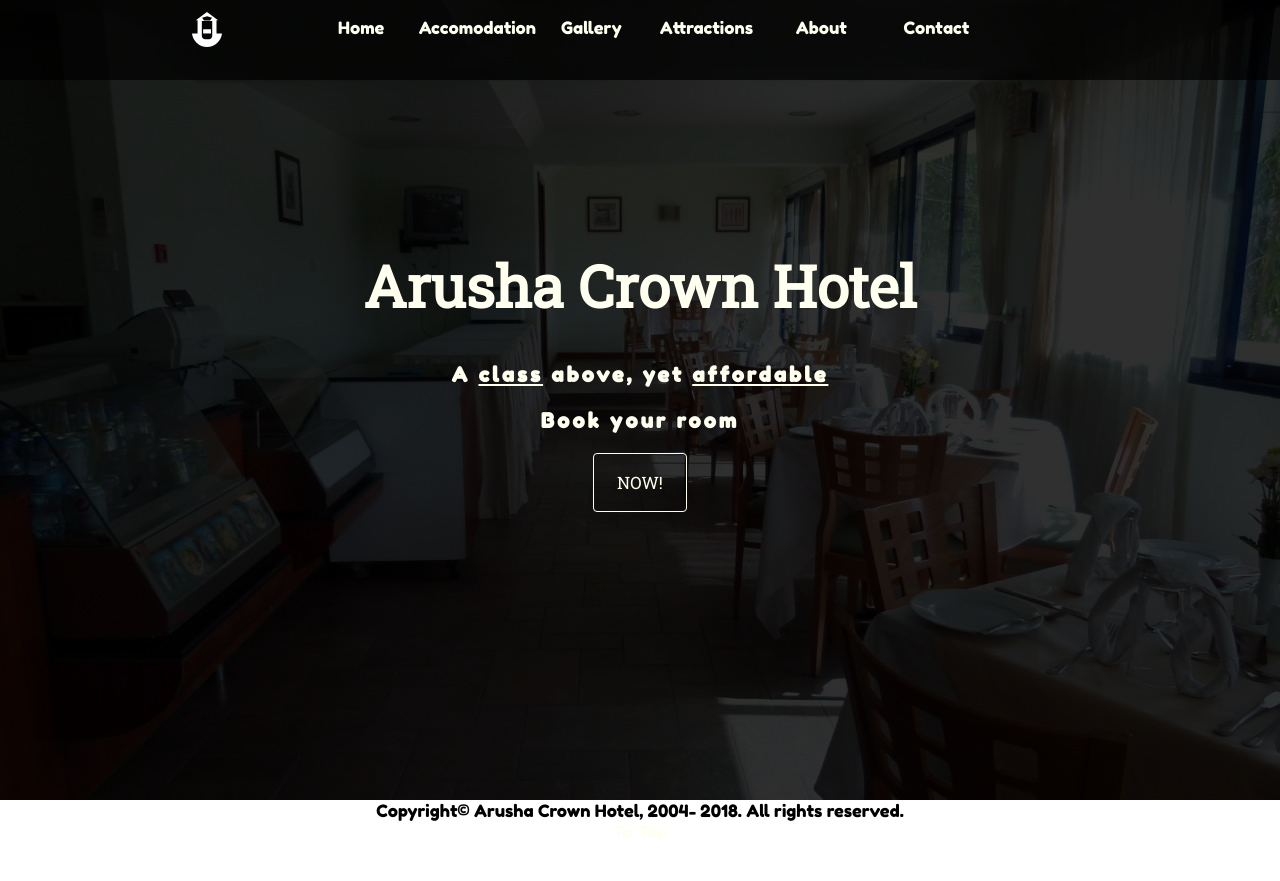
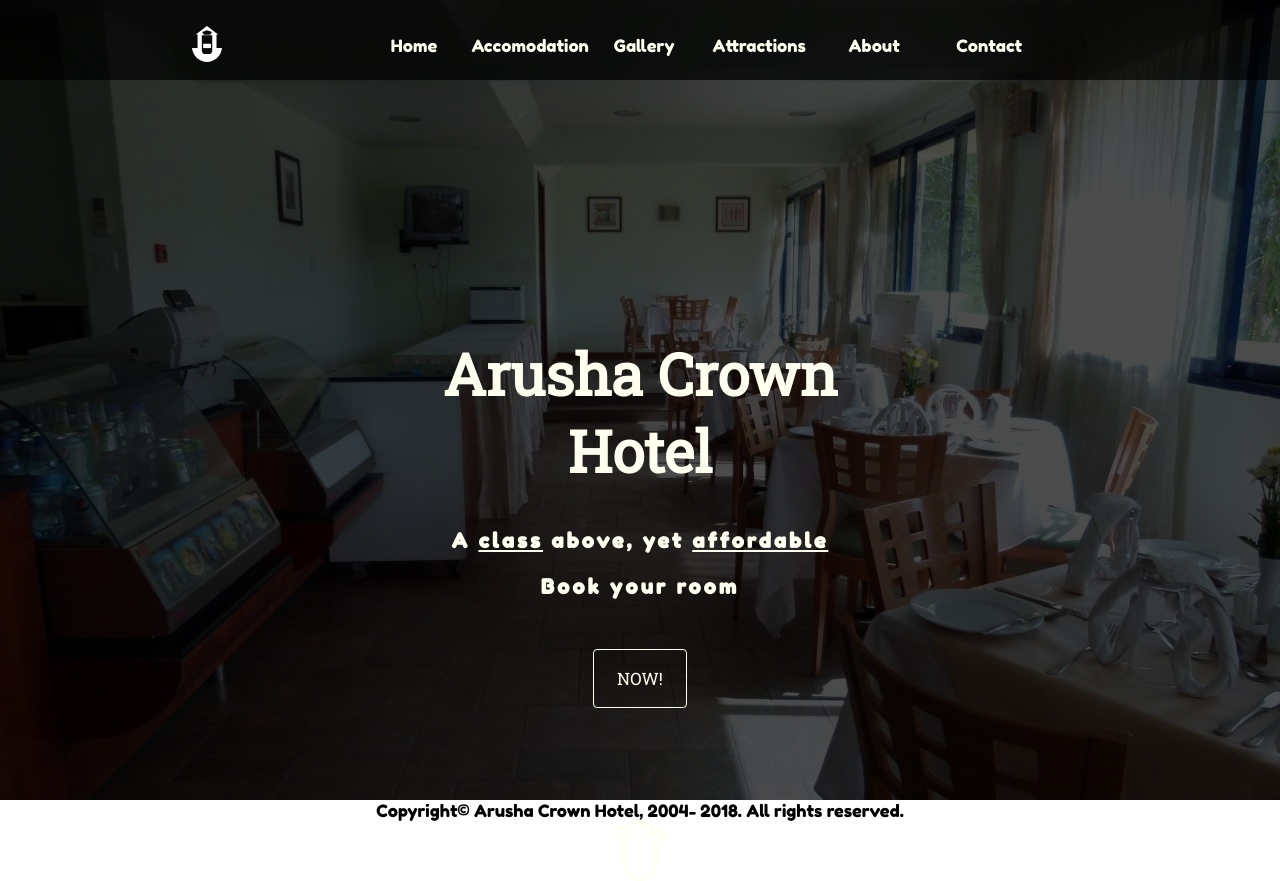
Before and after one commit to Kitanga/k_nday_html1, a plain HTML site: page index.html in a window 1280 px wide. Before the commit the page ends 842 px from the top, so only its background shows below. Drawn offline with Linux system fonts and the light colour scheme.

Commit message:
Not done with the nav, need to shrink the bg image and convert it to a datauri

```diff
--- a/css/styles.css
+++ b/css/styles.css
@@ -37,13 +37,15 @@
     height: 100%;
     color: ivory;
     /* background-color: rgba(0, 0, 0, 0.7); */
-    background-image: url("../img/arusha-crown-hotel-11-dark2.jpg");
+    background-image: url("../img/arusha-crown-hotel-11-dark.jpg");
     background-size: cover;
     background-repeat: no-repeat;
     /* display: flex; */
 }
 
 header nav {
+    display: flex;
+    align-items: center;
     position: fixed;
     top: 0;
     width: 100%;
@@ -58,19 +60,27 @@
     clear: both;
 }
 
-header nav img {
+header nav a {
     width: 3.4%;
     height: auto;
-    fill: black;
     margin-top: .7em;
     float: left;
+}
+
+header nav a img {
+    width: 100%;
+    height: auto;
 }
 
 header nav ul {
     width: 92%;
     height: 100%;
+    display: flex;
     list-style-type: none;
     float: right;
+    justify-content: flex-end;
+    align-items: center;
+    margin: 0;
 }
 
 header nav ul li {
@@ -98,8 +108,12 @@
     align-items: center;
     justify-content: center;
     text-align: center;
-    /* text-shadow: 0 3px black; */
-    kerning: 1;
+    padding-top: 10%;
+}
+
+header #cta-banner > div {
+    width: 43%;
+    height: 43%;
 }
 
 header #cta-banner h1 {
@@ -119,14 +133,52 @@
     text-decoration: underline;
 }
 
+header #cta-banner h3 {
+    margin-bottom: 7px;
+}
+
 header #cta-banner a {
     font-family: 'Roboto Slab', serif;
     width: 17%;
+    display: block;
     border: 1px solid ivory;
     border-radius: 4px;
     margin: 0 auto;
     padding: 17px;
     transition: all .4s;
+    position: relative;
+    bottom: -17%;
+}
+
+header #cta-banner #mouse {
+    width: 34px;
+    height: 61px;
+    border: 3px solid ivory;
+    border-radius: 17px;
+    margin: 0 auto;
+    position: relative;
+    bottom: -61%;
+}
+
+header #cta-banner #mouse div {
+    width: 3px;
+    height: 7px;
+    background-color: ivory;
+    margin: 0 auto;
+    position: relative;
+    top: 7px;
+    opacity: 0;
+    animation: wheelscroll .7s ease-out infinite;
+}
+
+@keyframes wheelscroll {
+    4% {
+        opacity: 1;
+    }
+    100% {
+        transform: translateY(25px);
+        opacity: 0;
+    }
 }
 
 header #cta-banner a:hover {
--- a/index.html
+++ b/index.html
@@ -42,9 +42,15 @@
         <div id="cta-banner">
             <div>
                 <h1>Arusha Crown Hotel</h1>
-                <h2>A <span>class</span> above, yet <span>affordable</span></h2>
+                <h2>A
+                    <span>class</span> above, yet
+                    <span>affordable</span>
+                </h2>
                 <h3>Book your room</h3>
                 <a href="#" id="cta-btn">NOW!</a>
+                <div id="mouse">
+                    <div id="wheel"></div>
+                </div>
             </div>
         </div>
     </header>
```
Also changed, not shown: 1 other file.
